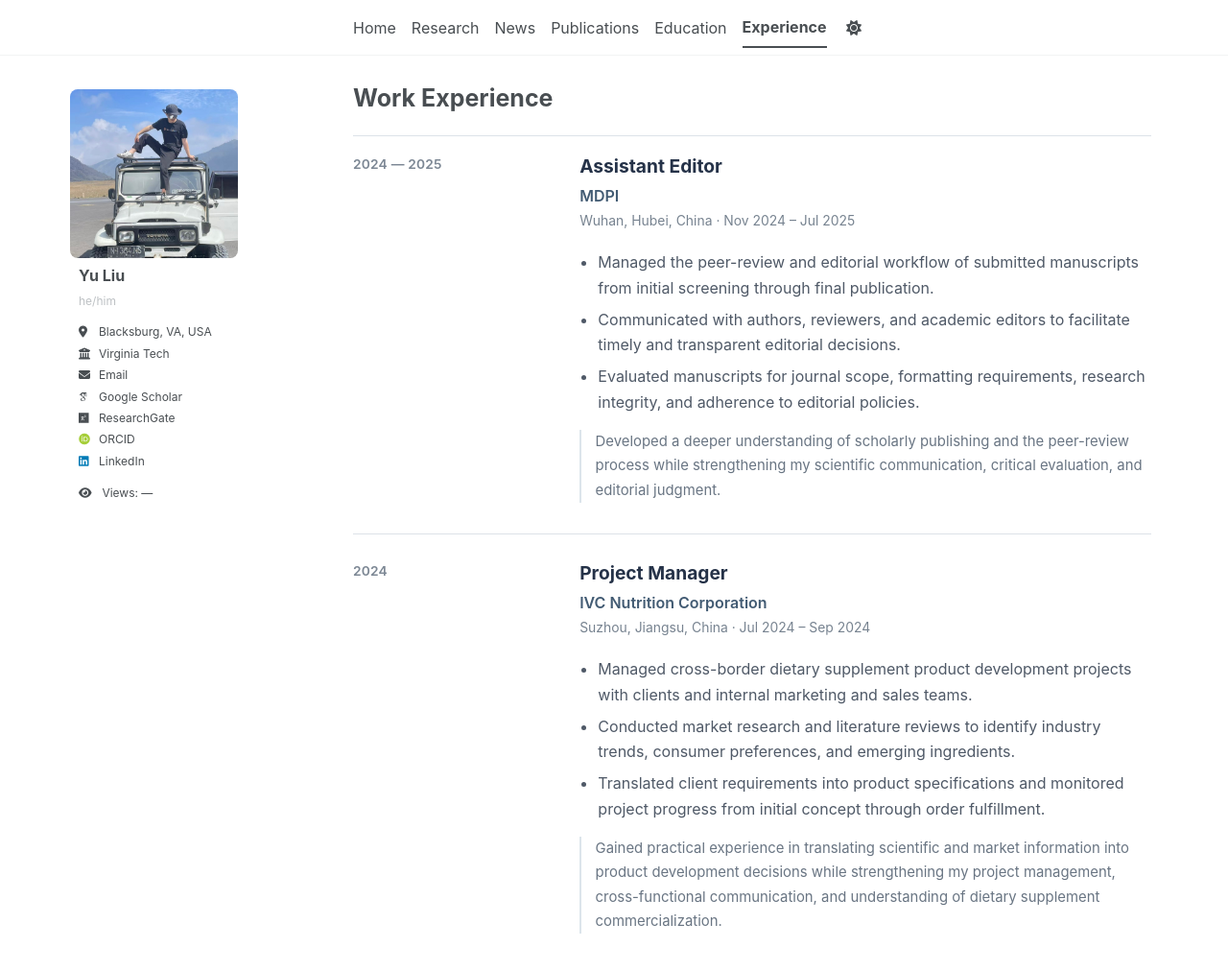
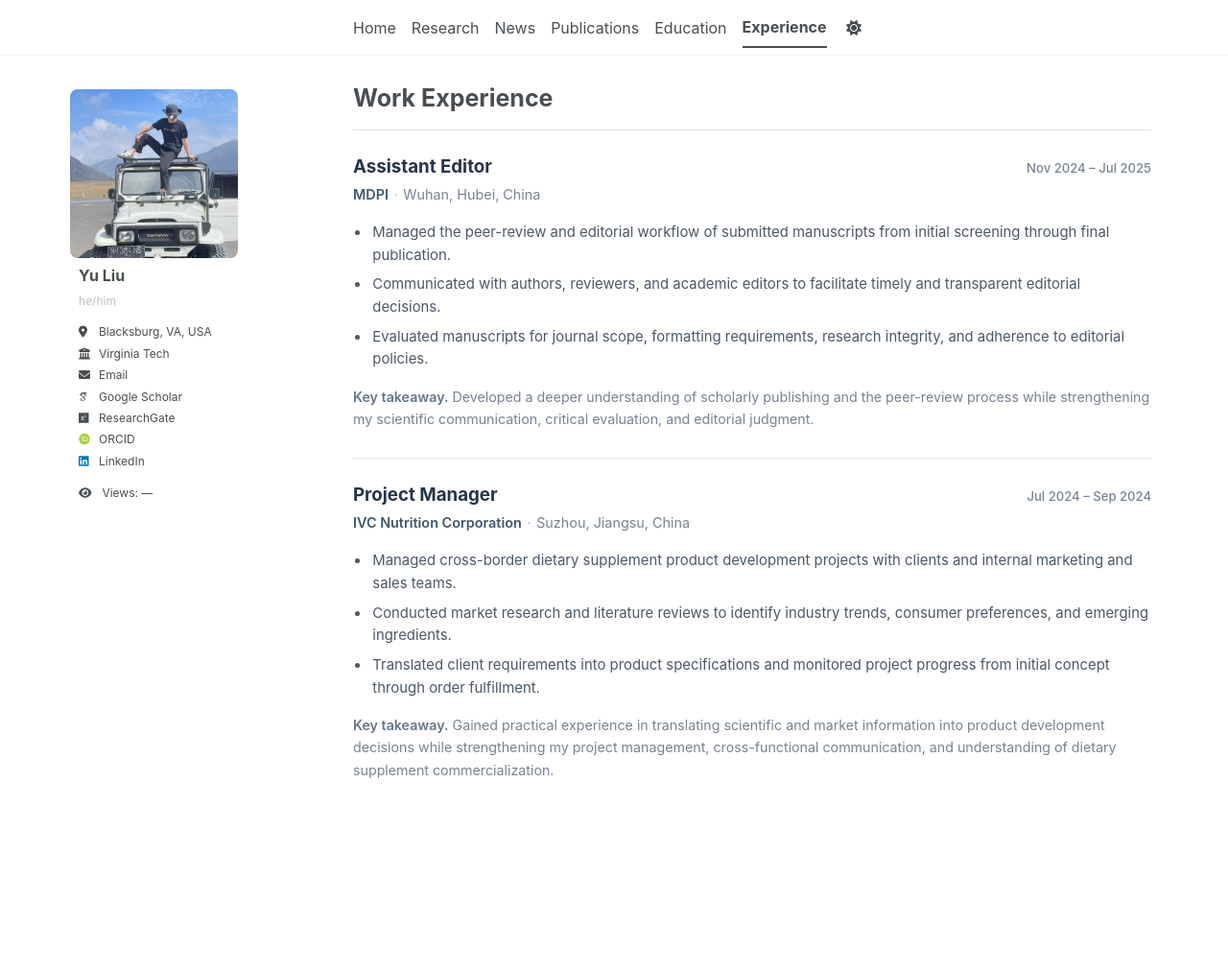
Before and after one commit to yuliu0322/yuliu0322.github.io, a Jekyll site: the page built from _pages/experience.md, in a window 1280 px wide and 1053 px high. Shown: the top 1012 px of the window at 96% size. Built offline with Jekyll 4.4.1, drawn with Linux system fonts in a browser that asks for light colours; some web fonts are replaced; a script bundle is joined from its source files by our own code; library files that are not in the unit come from our copies; part of the change alters nothing that is shown.

Commit message:
Update experience.md

```diff
--- a/_pages/experience.md
+++ b/_pages/experience.md
@@ -6,67 +6,75 @@ author_profile: true
 ---
 
 <style>
-/* Editorial experience layout — scoped to this page */
-.experience-editorial { margin-top: 1.65rem; width: 100%; }
-.experience-editorial *, .experience-editorial *::before, .experience-editorial *::after { box-sizing: border-box; }
-.experience-editorial__item { display: grid; grid-template-columns: minmax(100px, 23%) minmax(0, 1fr); column-gap: clamp(1.2rem, 4vw, 2.8rem); padding: 1.75rem 0 2rem; border-top: 1px solid #dce2e8; }
-.experience-editorial__item:first-child { padding-top: 1.15rem; }
-.experience-editorial__year { color: #7c8794; font-size: .86rem; font-weight: 600; letter-spacing: .015em; line-height: 1.55; }
-.experience-editorial__body { min-width: 0; }
-.experience-editorial__role { margin: 0 0 .3rem; font-size: 1.2rem; line-height: 1.35; font-weight: 700; color: #253248; }
-.experience-editorial__company { color: #425b73; font-weight: 600; text-decoration: none !important; border-bottom: none !important; }
-.experience-editorial__company:hover { color: #247e9d; text-decoration: underline !important; text-underline-offset: 3px; }
-.experience-editorial__meta { margin: .3rem 0 1.15rem; color: #778390; font-size: .87rem; line-height: 1.55; }
-.experience-editorial__summary { margin: 0 0 .75rem; color: #4f5967; line-height: 1.7; }
-.experience-editorial__points { margin: 0 0 .95rem; padding-left: 1.2rem; color: #4f5967; }
-.experience-editorial__points li { margin-bottom: .42rem; line-height: 1.65; }
-.experience-editorial__points li:last-child { margin-bottom: 0; }
-.experience-editorial__reflection { margin: 1rem 0 0; padding-left: .9rem; border-left: 2px solid #dce5eb; color: #697583; font-size: .93rem; line-height: 1.7; }
-html[data-theme="dark"] .experience-editorial__item { border-top-color: #56616b; }
-html[data-theme="dark"] .experience-editorial__year, html[data-theme="dark"] .experience-editorial__meta { color: #aeb9c5; }
-html[data-theme="dark"] .experience-editorial__role { color: #f0f3f7; }
-html[data-theme="dark"] .experience-editorial__company { color: #b7d7e7; }
-html[data-theme="dark"] .experience-editorial__company:hover { color: #83d2ef; }
-html[data-theme="dark"] .experience-editorial__summary, html[data-theme="dark"] .experience-editorial__points { color: #cbd3dd; }
-html[data-theme="dark"] .experience-editorial__reflection { color: #b4c0cb; border-left-color: #60717d; }
-@media (max-width: 600px) {
-  .experience-editorial { margin-top: 1.2rem; }
-  .experience-editorial__item { grid-template-columns: minmax(0, 1fr); gap: .5rem; padding: 1.45rem 0 1.7rem; }
-  .experience-editorial__item:first-child { padding-top: 1rem; }
-  .experience-editorial__year { font-size: .8rem; }
-  .experience-editorial__role { font-size: 1.12rem; }
-  .experience-editorial__meta { margin-bottom: .9rem; }
+/* Scoped to this page only */
+.experience-minimal { width: 100%; margin: 1.25rem 0 2rem; }
+.experience-minimal * { box-sizing: border-box; }
+.experience-minimal .exp-item { padding: 1.55rem 0 1.8rem; border-top: 1px solid #dfe4e8; }
+.experience-minimal .exp-heading { display: flex; align-items: baseline; justify-content: space-between; gap: .7rem 1.5rem; margin-bottom: .3rem; }
+.experience-minimal .exp-role { margin: 0; font-size: 1.17rem; line-height: 1.4; font-weight: 700; color: #273449; }
+.experience-minimal .exp-date { flex: 0 0 auto; color: #788493; font-size: .82rem; font-weight: 500; white-space: nowrap; }
+.experience-minimal .exp-meta { margin: 0 0 1.05rem; font-size: .9rem; line-height: 1.55; color: #778290; }
+.experience-minimal .exp-company { color: #41566c; font-weight: 600; text-decoration: none !important; border: 0 !important; }
+.experience-minimal .exp-company:hover { text-decoration: underline !important; text-underline-offset: 3px; }
+.experience-minimal .exp-separator { padding: 0 .35rem; color: #aeb7c0; }
+.experience-minimal .exp-points { margin: 0 0 .9rem; padding-left: 1.15rem; color: #4c5867; font-size: .93rem; line-height: 1.6; }
+.experience-minimal .exp-points li { margin: 0 0 .42rem; padding-left: .12rem; }
+.experience-minimal .exp-points li:last-child { margin-bottom: 0; }
+.experience-minimal .exp-reflection { margin: .85rem 0 0; color: #778290; font-size: .89rem; line-height: 1.65; }
+.experience-minimal .exp-reflection strong { color: #657487; font-weight: 600; }
+@media (max-width: 640px) {
+  .experience-minimal .exp-item { padding: 1.2rem 0 1.45rem; }
+  .experience-minimal .exp-heading { display: block; }
+  .experience-minimal .exp-date { display: block; margin: .3rem 0 .4rem; white-space: normal; }
+  .experience-minimal .exp-role { font-size: 1.08rem; }
+  .experience-minimal .exp-meta { font-size: .85rem; }
+  .experience-minimal .exp-points { font-size: .9rem; }
 }
+/* Works with common Minimal Mistakes theme toggles */
+html[data-theme="dark"] .experience-minimal .exp-item,
+html.dark .experience-minimal .exp-item { border-top-color: #4b5563; }
+html[data-theme="dark"] .experience-minimal .exp-role,
+html.dark .experience-minimal .exp-role { color: #edf1f6; }
+html[data-theme="dark"] .experience-minimal .exp-company,
+html.dark .experience-minimal .exp-company { color: #c9d8e8; }
+html[data-theme="dark"] .experience-minimal .exp-date,
+html[data-theme="dark"] .experience-minimal .exp-meta,
+html[data-theme="dark"] .experience-minimal .exp-reflection,
+html.dark .experience-minimal .exp-date,
+html.dark .experience-minimal .exp-meta,
+html.dark .experience-minimal .exp-reflection { color: #adb8c5; }
+html[data-theme="dark"] .experience-minimal .exp-points,
+html.dark .experience-minimal .exp-points { color: #d1d9e2; }
+html[data-theme="dark"] .experience-minimal .exp-reflection strong,
+html.dark .experience-minimal .exp-reflection strong { color: #c4cfdb; }
 </style>
 
-<div class="experience-editorial">
-  <section class="experience-editorial__item" aria-labelledby="experience-mdpi">
-    <div class="experience-editorial__year">2024 — 2025</div>
-    <div class="experience-editorial__body">
-      <h2 class="experience-editorial__role" id="experience-mdpi">Assistant Editor</h2>
-      <a class="experience-editorial__company" href="https://mdpi.cn/about/wuhan" target="_blank" rel="noopener noreferrer">MDPI</a>
-      <p class="experience-editorial__meta">Wuhan, Hubei, China · Nov 2024 – Jul 2025</p>
-      <ul class="experience-editorial__points">
-        <li>Managed the peer-review and editorial workflow of submitted manuscripts from initial screening through final publication.</li>
-        <li>Communicated with authors, reviewers, and academic editors to facilitate timely and transparent editorial decisions.</li>
-        <li>Evaluated manuscripts for journal scope, formatting requirements, research integrity, and adherence to editorial policies.</li>
-      </ul>
-      <p class="experience-editorial__reflection">Developed a deeper understanding of scholarly publishing and the peer-review process while strengthening my scientific communication, critical evaluation, and editorial judgment.</p>
+<div class="experience-minimal">
+  <section class="exp-item">
+    <div class="exp-heading">
+      <h2 class="exp-role">Assistant Editor</h2>
+      <span class="exp-date">Nov 2024 – Jul 2025</span>
     </div>
+    <p class="exp-meta"><a class="exp-company" href="https://mdpi.cn/about/wuhan" target="_blank" rel="noopener noreferrer">MDPI</a><span class="exp-separator">·</span>Wuhan, Hubei, China</p>
+    <ul class="exp-points">
+      <li>Managed the peer-review and editorial workflow of submitted manuscripts from initial screening through final publication.</li>
+      <li>Communicated with authors, reviewers, and academic editors to facilitate timely and transparent editorial decisions.</li>
+      <li>Evaluated manuscripts for journal scope, formatting requirements, research integrity, and adherence to editorial policies.</li>
+    </ul>
+    <p class="exp-reflection"><strong>Key takeaway.</strong> Developed a deeper understanding of scholarly publishing and the peer-review process while strengthening my scientific communication, critical evaluation, and editorial judgment.</p>
   </section>
 
-  <section class="experience-editorial__item" aria-labelledby="experience-ivc">
-    <div class="experience-editorial__year">2024</div>
-    <div class="experience-editorial__body">
-      <h2 class="experience-editorial__role" id="experience-ivc">Project Manager</h2>
-      <a class="experience-editorial__company" href="https://www.ivcinc.net/" target="_blank" rel="noopener noreferrer">IVC Nutrition Corporation</a>
-      <p class="experience-editorial__meta">Suzhou, Jiangsu, China · Jul 2024 – Sep 2024</p>
-      <ul class="experience-editorial__points">
-        <li>Managed cross-border dietary supplement product development projects with clients and internal marketing and sales teams.</li>
-        <li>Conducted market research and literature reviews to identify industry trends, consumer preferences, and emerging ingredients.</li>
-        <li>Translated client requirements into product specifications and monitored project progress from initial concept through order fulfillment.</li>
-      </ul>
-      <p class="experience-editorial__reflection">Gained practical experience in translating scientific and market information into product development decisions while strengthening my project management, cross-functional communication, and understanding of dietary supplement commercialization.</p>
+  <section class="exp-item">
+    <div class="exp-heading">
+      <h2 class="exp-role">Project Manager</h2>
+      <span class="exp-date">Jul 2024 – Sep 2024</span>
     </div>
+    <p class="exp-meta"><a class="exp-company" href="https://www.ivcinc.net/" target="_blank" rel="noopener noreferrer">IVC Nutrition Corporation</a><span class="exp-separator">·</span>Suzhou, Jiangsu, China</p>
+    <ul class="exp-points">
+      <li>Managed cross-border dietary supplement product development projects with clients and internal marketing and sales teams.</li>
+      <li>Conducted market research and literature reviews to identify industry trends, consumer preferences, and emerging ingredients.</li>
+      <li>Translated client requirements into product specifications and monitored project progress from initial concept through order fulfillment.</li>
+    </ul>
+    <p class="exp-reflection"><strong>Key takeaway.</strong> Gained practical experience in translating scientific and market information into product development decisions while strengthening my project management, cross-functional communication, and understanding of dietary supplement commercialization.</p>
   </section>
 </div>
```
